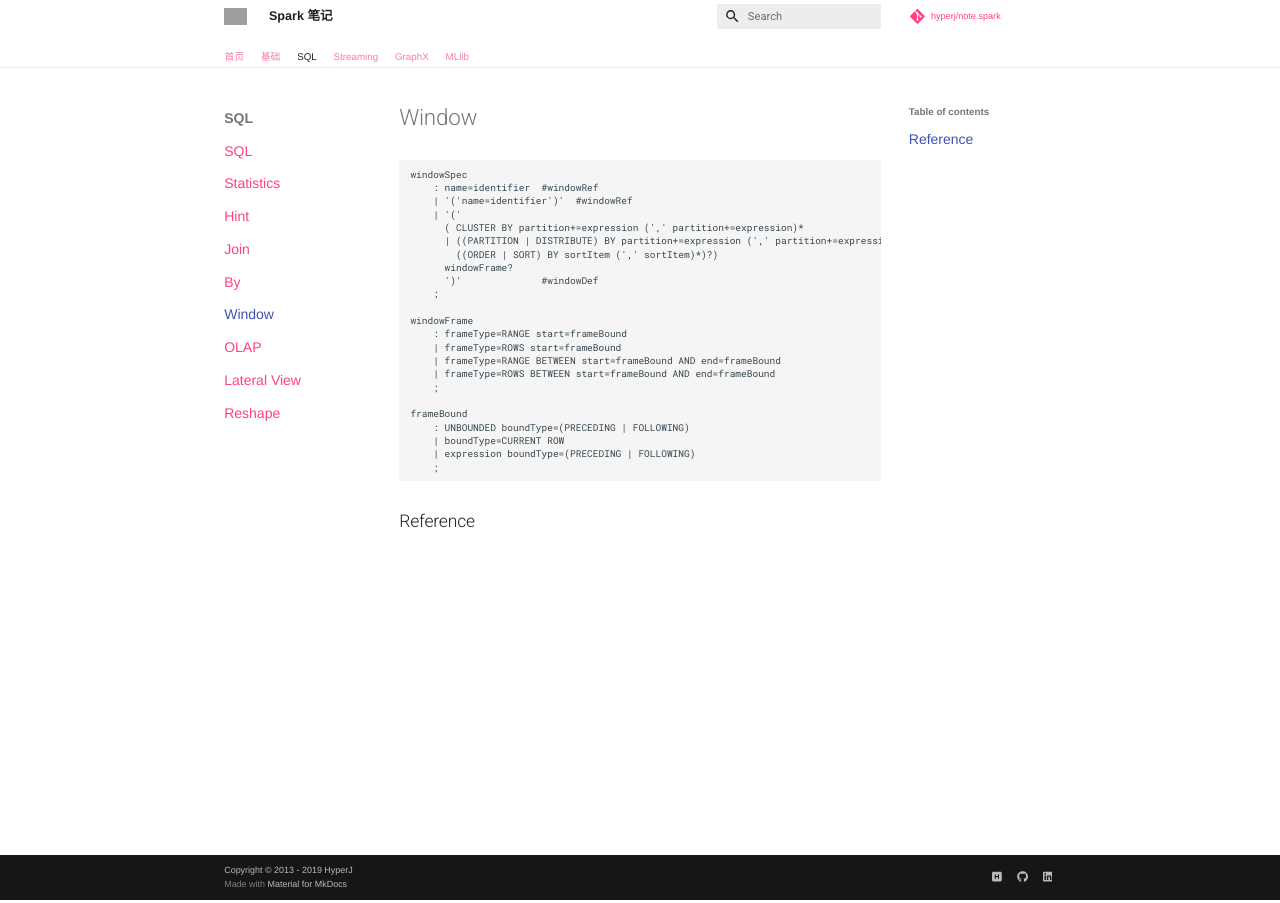
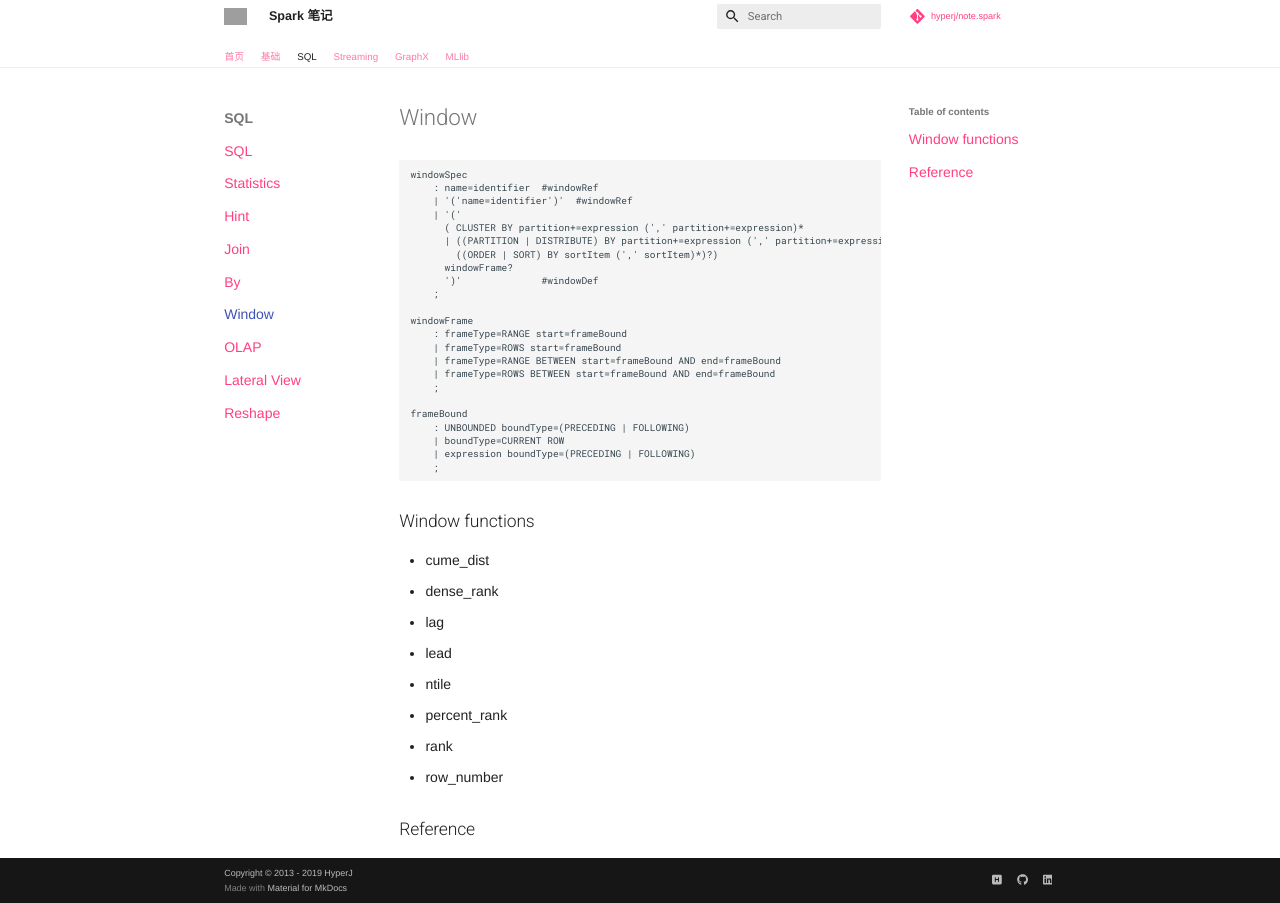
Before and after one commit to hyperj/docs.spark, an MkDocs documentation site: the page built from docs/window.md, in a window 1280 px wide. Built offline with MkDocs 1.6.1 and Material for MkDocs 9.7.7, drawn with Linux system fonts in a browser that asks for light colours; nearby versions of some CDN libraries; library files that are not in the unit come from our copies; comment, search, counter and statistics services are not loaded; grey boxes are pictures that could not be loaded.

Commit message:
add window function

````diff
--- a/docs/window.md
+++ b/docs/window.md
@@ -26,4 +26,15 @@ frameBound
     ;
 ```
 
+## Window functions
+
+- cume_dist
+- dense_rank
+- lag
+- lead
+- ntile
+- percent_rank
+- rank
+- row_number
+
 ## Reference
````
